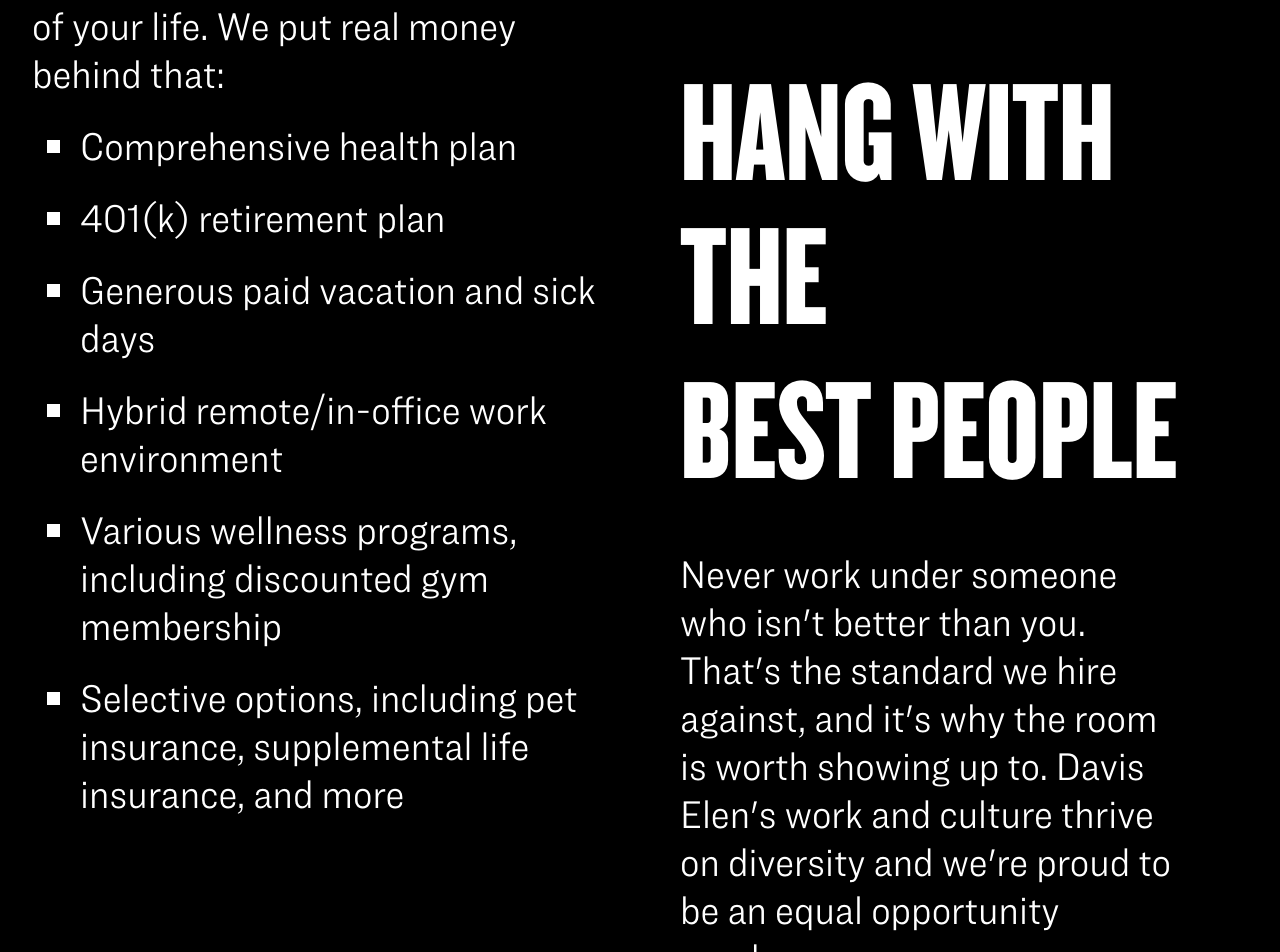
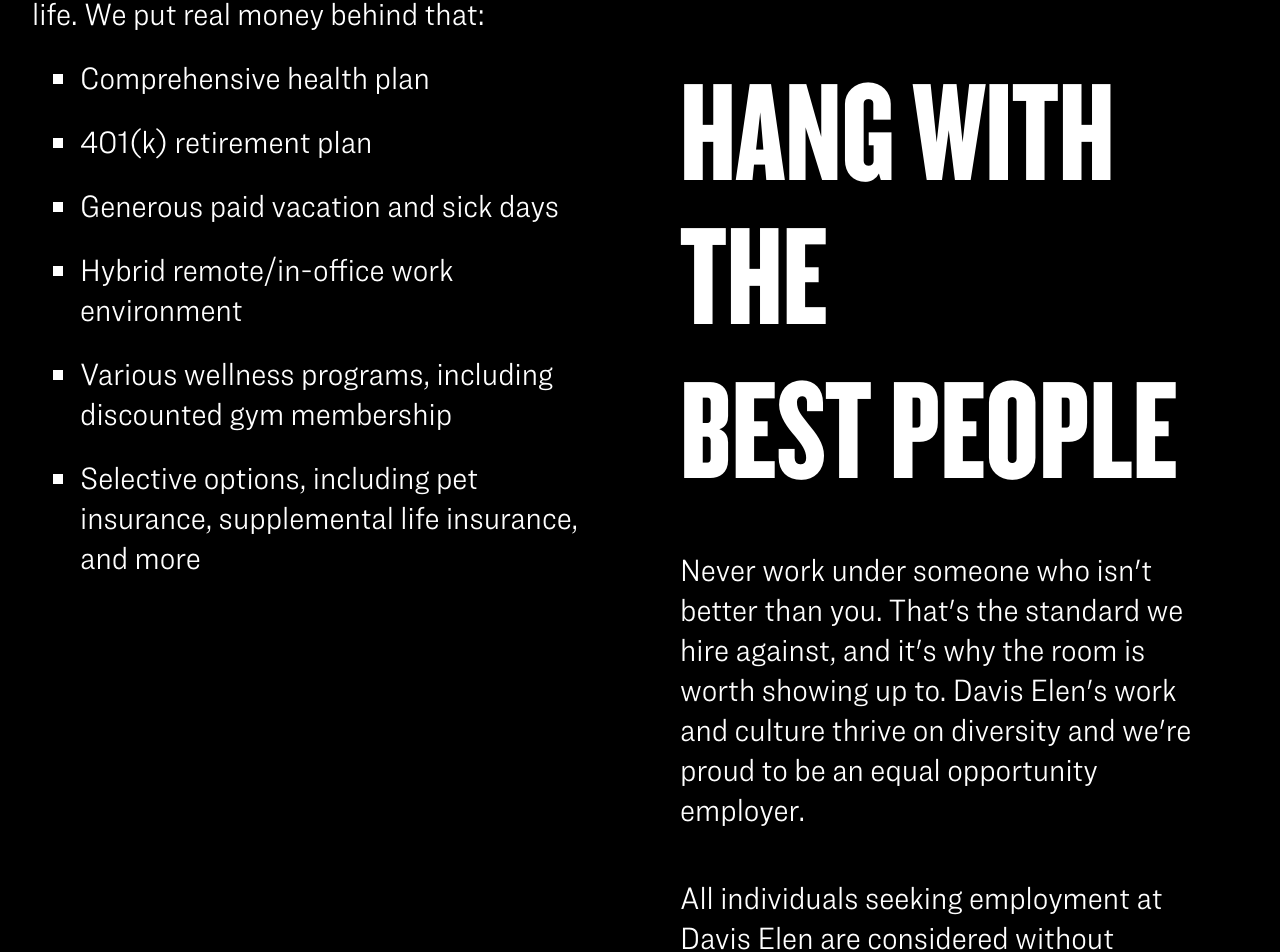
Before and after one commit to daviselen/website, a React (Vite) app: page /careers in a window 1280 px wide. Shown: the part 4699-5651 px from the top of the page. Built offline with nearby package versions, Linux system fonts and the light colour scheme; no server answers.

Commit message:
Update font size

```diff
--- a/src/pages/Careers.jsx
+++ b/src/pages/Careers.jsx
@@ -170,15 +170,15 @@
           />
           <div>
             <TextReveal
-              className="text-display-stat mb-300 pr-600"
+              className="text-pre-title mb-300 pr-600"
               text="Work matters. So does the rest of your life. We put real money behind that:"
             />
             {/* <ListMaskReveal
               items={benefits}
               barColor="#ff3366"
-              className="text-display-stat list-[square] pl-200"
+              className="text-pre-title list-[square] pl-200"
             /> */}
-            <ul className="text-display-stat list-[square] list-outside pl-600">
+            <ul className="text-pre-title list-[square] list-outside pl-600">
               <li className="mb-300">Comprehensive health plan</li>
               <li className="mb-300">401(k) retirement plan</li>
               <li className="mb-300">Generous paid vacation and sick days</li>
@@ -199,11 +199,11 @@
               className="font-display text-display-h3 uppercase leading-none"
             />
             <TextReveal
-              className="text-display-stat pr-600"
+              className="text-pre-title pr-600"
               text="Never work under someone who isn't better than you. That's the standard we hire against, and it's why the room is worth showing up to. Davis Elen's work and culture thrive on diversity and we're proud to be an equal opportunity employer."
             />
             <TextReveal
-              className="text-display-stat pr-600"
+              className="text-pre-title pr-600"
               text="All individuals seeking employment at Davis Elen are considered without regard to race, color, religion, national origin, age, sex, marital status, ancestry, physical or mental disability, veteran status, gender identity, sexual orientation, or any other legally protected characteristic."
             />
           </div>
```
